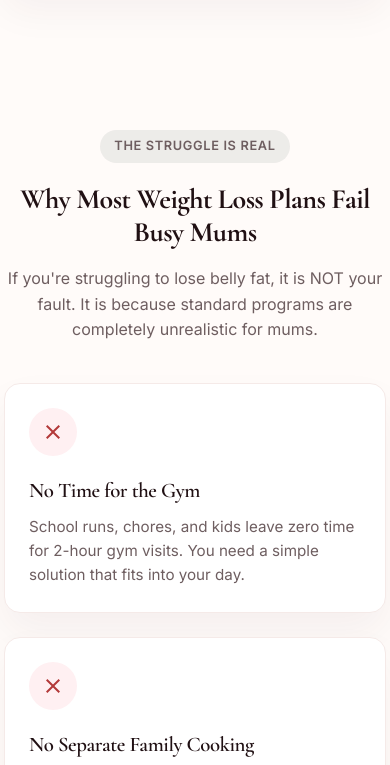
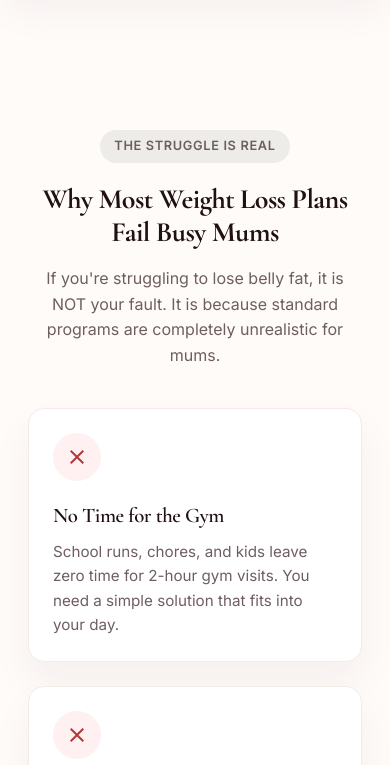
Before and after one commit to CapMavX/melt-it-off2.0, a plain HTML site: page index.html in a window 390 px wide. Shown: the part 1020-1785 px from the top of the page. Drawn offline with nearby package versions, Linux system fonts and the light colour scheme.

Commit message:
Add page-wide side gutters to container class to prevent mobile text overflow

```diff
--- a/style.css
+++ b/style.css
@@ -82,6 +82,7 @@ a {
     max-width: 1200px;
     margin: 0 auto;
     width: 100%;
+    padding: 0 24px; /* Establish 24px side gutters to keep content from touching screen edges on mobile */
 }
 
 /* Badges */
```
